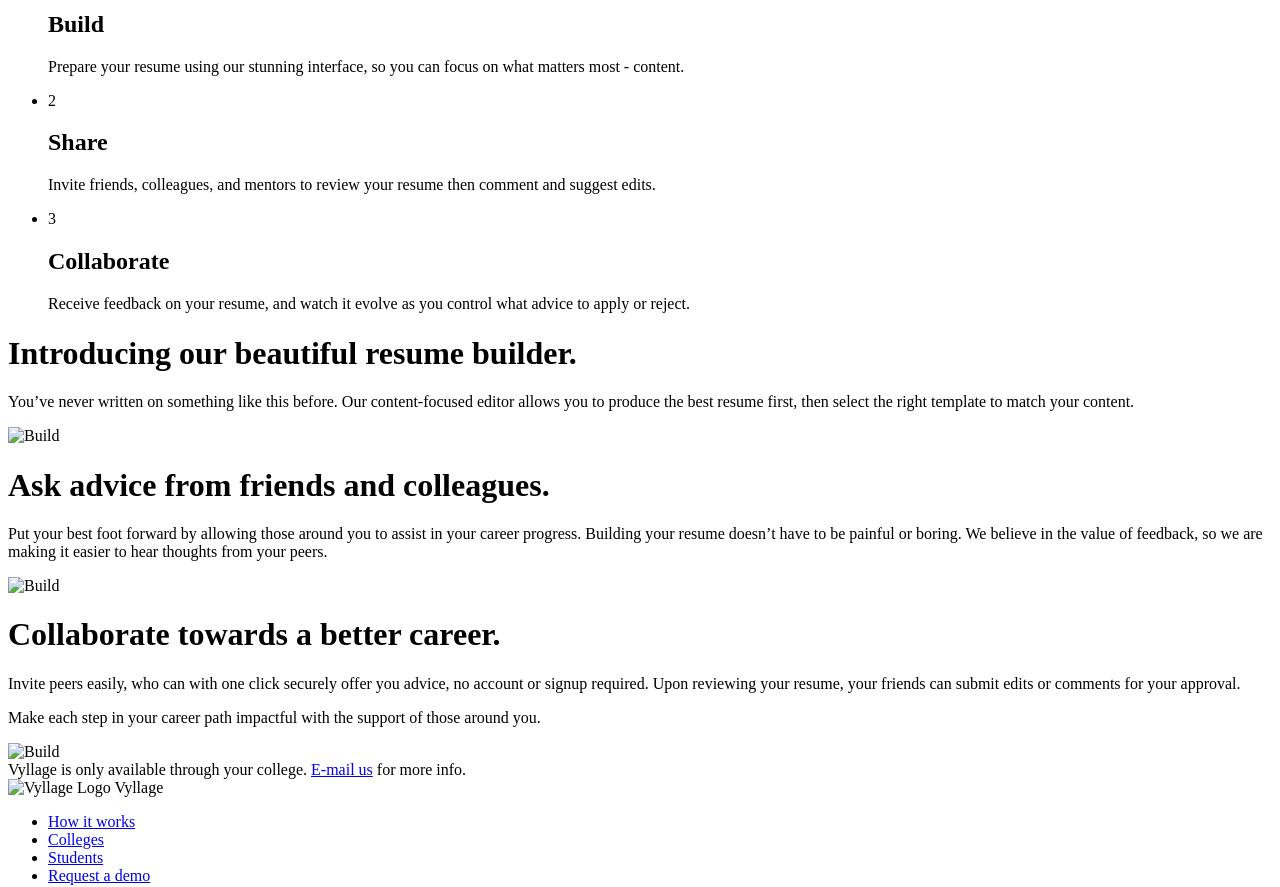
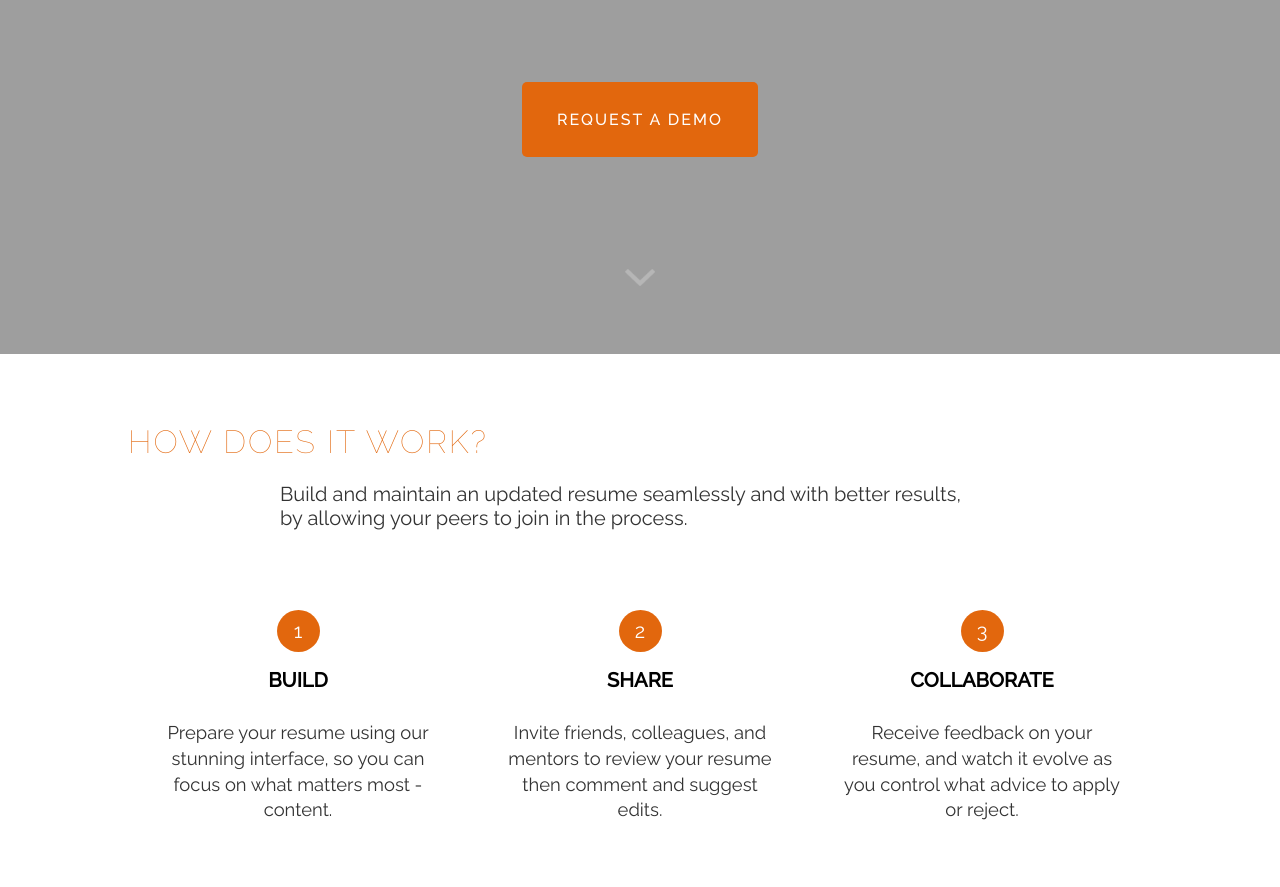
Before and after one commit to tylerbenson/vyllage-home, a website: page app/students/index.html in a window 1280 px wide. Shown: the part 460-1347 px from the top of the page. Drawn offline with nearby package versions, Linux system fonts and the light colour scheme; files that its build step writes are made by us from their sources; the site is published under a folder, as on GitHub Pages, so addresses that start at the root find nothing.

Commit message:
Fix URL paths.
Add bower script.

```diff
--- a/app/index.html
+++ b/app/index.html
@@ -4,14 +4,14 @@
   <meta charset="UTF-8">
   <title>Vyllage</title>
   <link href='http://fonts.googleapis.com/css?family=Raleway:400,100,500' rel='stylesheet' type='text/css'>
-  <link rel="stylesheet" href="/styles/main.css">
+  <link rel="stylesheet" href="styles/main.css">
 </head>
 <body>
   <div id="about" class="college section">
     <div class="content">
       <div class="nav">
         <div class="logo">
-          <img src="/images/logo-orange.png" alt="Vyllage Logo">
+          <img src="images/logo-orange.png" alt="Vyllage Logo">
           <span>Vyllage</span>
         </div>
         <ul class="links">
@@ -26,7 +26,7 @@
       <a href="mailto:hello@vyllage.com?subject=Demo Request" class="button">Request a demo</a>
 
       <a href="#how-it-works" id="caret">
-        <img src="/images/caret.png" alt="Learn More">
+        <img src="images/caret.png" alt="Learn More">
       </a>
     </div>
   </div>
@@ -71,7 +71,7 @@
         </p>
       </div>
       <div class="image">
-        <img src="/images/screenshot-1.png" alt="Build">
+        <img src="images/screenshot-1.png" alt="Build">
       </div>
     </div>
   </div>
@@ -85,7 +85,7 @@
         </p>
       </div>
       <div class="image">
-        <img src="/images/screenshot-2.png" alt="Build">
+        <img src="images/screenshot-2.png" alt="Build">
       </div>
     </div>
   </div>
@@ -100,7 +100,7 @@
         </p>
       </div>
       <div class="image">
-        <img src="/images/screenshot-3.png" alt="Build">
+        <img src="images/screenshot-3.png" alt="Build">
       </div>
     </div>
   </div>
@@ -116,7 +116,7 @@
     <div class="content">
       <div class="nav">
         <div class="logo">
-          <img src="/images/logo-white.png" alt="Vyllage Logo">
+          <img src="images/logo-white.png" alt="Vyllage Logo">
           <span>Vyllage</span>
         </div>
         <ul class="links">
--- a/app/students/index.html
+++ b/app/students/index.html
@@ -4,14 +4,14 @@
   <meta charset="UTF-8">
   <title>Vyllage</title>
   <link href='http://fonts.googleapis.com/css?family=Raleway:400,100,500' rel='stylesheet' type='text/css'>
-  <link rel="stylesheet" href="/styles/main.css">
+  <link rel="stylesheet" href="styles/main.css">
 </head>
 <body>
   <div id="about" class="section">
     <div class="content">
       <div class="nav">
         <div class="logo">
-          <img src="/images/logo-orange.png" alt="Vyllage Logo">
+          <img src="../images/logo-orange.png" alt="Vyllage Logo">
           <span>Vyllage</span>
         </div>
         <ul class="links">
@@ -26,7 +26,7 @@
       <a href="mailto:hello@vyllage.com?subject=Demo Request" class="button">Request a demo</a>
 
       <a href="#how-it-works" id="caret">
-        <img src="/images/caret.png" alt="Learn More">
+        <img src="../images/caret.png" alt="Learn More">
       </a>
     </div>
   </div>
@@ -70,7 +70,7 @@
         </p>
       </div>
       <div class="image">
-        <img src="/images/screenshot-1.png" alt="Build">
+        <img src="../images/screenshot-1.png" alt="Build">
       </div>
     </div>
   </div>
@@ -84,7 +84,7 @@
         </p>
       </div>
       <div class="image">
-        <img src="/images/screenshot-2.png" alt="Build">
+        <img src="../images/screenshot-2.png" alt="Build">
       </div>
     </div>
   </div>
@@ -101,7 +101,7 @@
         </p>
       </div>
       <div class="image">
-        <img src="/images/screenshot-3.png" alt="Build">
+        <img src="../images/screenshot-3.png" alt="Build">
       </div>
     </div>
   </div>
@@ -117,7 +117,7 @@
     <div class="content">
       <div class="nav">
         <div class="logo">
-        <img src="/images/logo-white.png" alt="Vyllage Logo">
+        <img src="../images/logo-white.png" alt="Vyllage Logo">
           <span>Vyllage</span>
         </div>
         <ul class="links">
--- a/package.json
+++ b/package.json
@@ -8,6 +8,7 @@
     "browser-sync": "^1.8.2",
     "del": "^1.1.1",
     "gulp": "^3.6.0",
+    "gulp-bower": "0.0.10",
     "gulp-cache": "^0.2.2",
     "gulp-csso": "^0.2.6",
     "gulp-if": "^1.2.1",
```
Also changed, not shown: gulpfile.js (+10 -2 lines), dist/index.html, dist/students/index.html (added), 1 other file.
